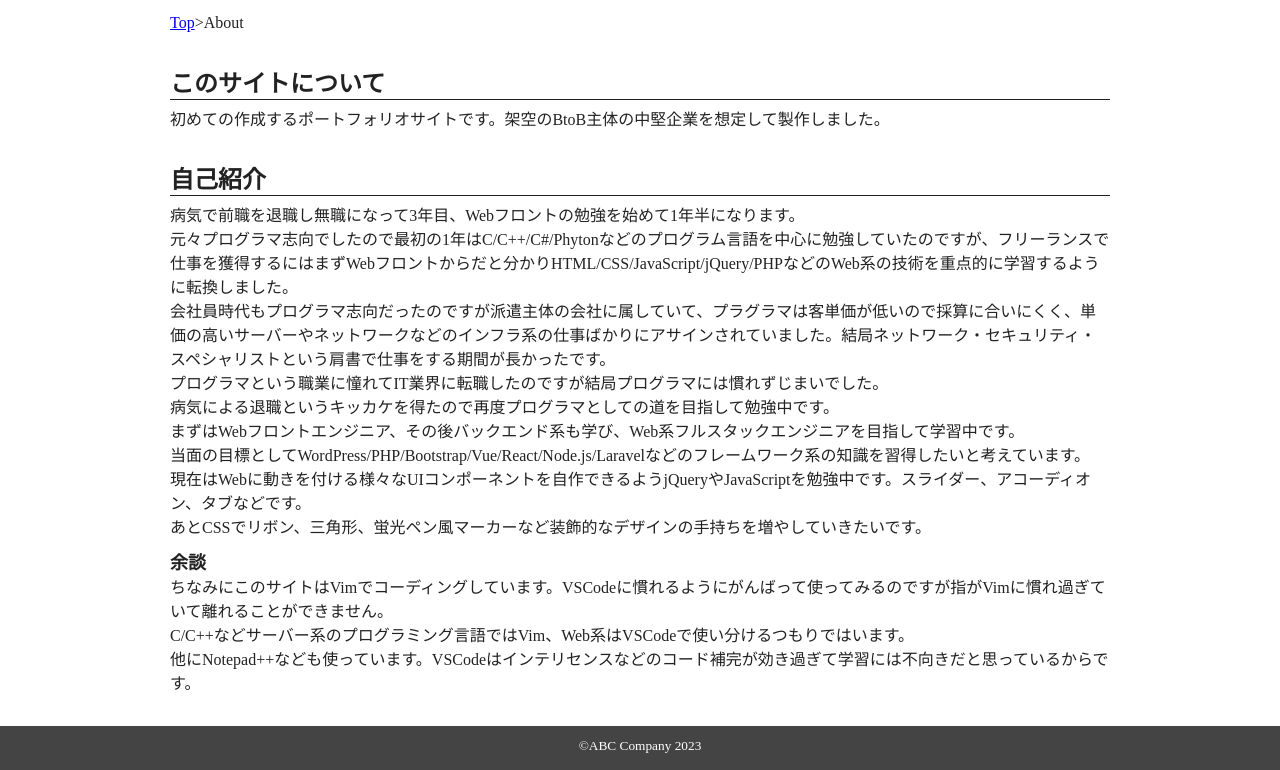
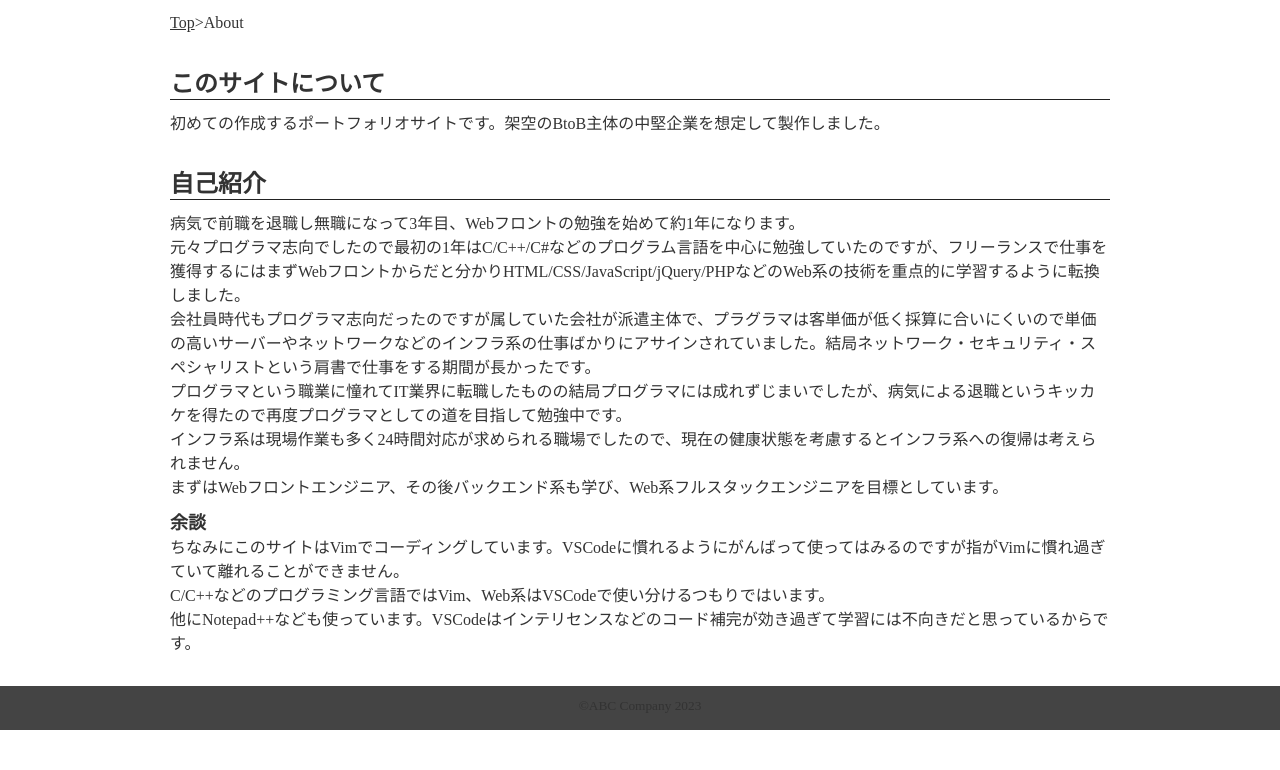
Before and after one commit to k-kamo/k-kamo.github.io, a plain HTML site: page portfolio/about/index.html in a window 1280 px wide. Shown: the part 50-820 px from the top of the page. Drawn offline with Linux system fonts and the light colour scheme.

Commit message:
add jquery cdn and box-sizing:border-box;

```diff
--- a/portfolio/about/about.css
+++ b/portfolio/about/about.css
@@ -17,7 +17,7 @@ main section{
 
 section h2{
 	border-bottom: 1px solid #222;
-	margin-bottom: 6px;
+	margin-bottom: 10px;
 }
 section h3{
 	font-size: 18px;
--- a/portfolio/about/index.html
+++ b/portfolio/about/index.html
@@ -24,25 +24,22 @@
 <main>
 <section>
 <h2>このサイトについて</h2>
-初めての作成するポートフォリオサイトです。架空のBtoB主体の中堅企業を想定して製作しました。
+<p>初めての作成するポートフォリオサイトです。架空のBtoB主体の中堅企業を想定して製作しました。</p>
 </section>
 <section>
 <h2>自己紹介</h2>
-病気で前職を退職し無職になって3年目、Webフロントの勉強を始めて1年半になります。<br>
-元々プログラマ志向でしたので最初の1年はC/C++/C#/Phytonなどのプログラム言語を中心に勉強していたのですが、フリーランスで仕事を獲得するにはまずWebフロントからだと分かりHTML/CSS/JavaScript/jQuery/PHPなどのWeb系の技術を重点的に学習するように転換しました。<br>
-会社員時代もプログラマ志向だったのですが派遣主体の会社に属していて、プラグラマは客単価が低いので採算に合いにくく、単価の高いサーバーやネットワークなどのインフラ系の仕事ばかりにアサインされていました。結局ネットワーク・セキュリティ・スペシャリストという肩書で仕事をする期間が長かったです。<br>
-プログラマという職業に憧れてIT業界に転職したのですが結局プログラマには慣れずじまいでした。<br>
-病気による退職というキッカケを得たので再度プログラマとしての道を目指して勉強中です。<br>
-まずはWebフロントエンジニア、その後バックエンド系も学び、Web系フルスタックエンジニアを目指して学習中です。<br>
-当面の目標としてWordPress/PHP/Bootstrap/Vue/React/Node.js/Laravelなどのフレームワーク系の知識を習得したいと考えています。<br>
-現在はWebに動きを付ける様々なUIコンポーネントを自作できるようjQueryやJavaScriptを勉強中です。スライダー、アコーディオン、タブなどです。<br>
-あとCSSでリボン、三角形、蛍光ペン風マーカーなど装飾的なデザインの手持ちを増やしていきたいです。<br>
-
-
+<p>
+病気で前職を退職し無職になって3年目、Webフロントの勉強を始めて約1年になります。</p>
+<p>元々プログラマ志向でしたので最初の1年はC/C++/C#などのプログラム言語を中心に勉強していたのですが、フリーランスで仕事を獲得するにはまずWebフロントからだと分かりHTML/CSS/JavaScript/jQuery/PHPなどのWeb系の技術を重点的に学習するように転換しました。</p>
+<p>会社員時代もプログラマ志向だったのですが属していた会社が派遣主体で、プラグラマは客単価が低く採算に合いにくいので単価の高いサーバーやネットワークなどのインフラ系の仕事ばかりにアサインされていました。結局ネットワーク・セキュリティ・スペシャリストという肩書で仕事をする期間が長かったです。</p>
+<p>プログラマという職業に憧れてIT業界に転職したものの結局プログラマには成れずじまいでしたが、病気による退職というキッカケを得たので再度プログラマとしての道を目指して勉強中です。</p>
+<p>インフラ系は現場作業も多く24時間対応が求められる職場でしたので、現在の健康状態を考慮するとインフラ系への復帰は考えられません。</p>
+<p>まずはWebフロントエンジニア、その後バックエンド系も学び、Web系フルスタックエンジニアを目標としています。
+</p>
 
 <h3>余談</h3>
-ちなみにこのサイトはVimでコーディングしています。VSCodeに慣れるようにがんばって使ってみるのですが指がVimに慣れ過ぎていて離れることができません。<br>
-C/C++などサーバー系のプログラミング言語ではVim、Web系はVSCodeで使い分けるつもりではいます。<br>
+ちなみにこのサイトはVimでコーディングしています。VSCodeに慣れるようにがんばって使ってはみるのですが指がVimに慣れ過ぎていて離れることができません。<br>
+C/C++などのプログラミング言語ではVim、Web系はVSCodeで使い分けるつもりではいます。<br>
 他にNotepad++なども使っています。VSCodeはインテリセンスなどのコード補完が効き過ぎて学習には不向きだと思っているからです。
 
 </section>
--- a/portfolio/common.css
+++ b/portfolio/common.css
@@ -3,6 +3,8 @@
 *{
 	margin: 0;
 	padding: 0;
+	color: #333;
+	box-sizing: border-box;
 }
 
 body{
@@ -58,8 +60,6 @@ header nav ul li a:hover{
 	border-bottom: 3px dotted #ccc;
 }
 
-
-
 footer{
 	margin-top: 20px;
 	padding: 10px 0 16px;
@@ -74,16 +74,19 @@ footer{
 	display: none;
 }
 
-@media screen and (max-width:565px){
+@media screen and (max-width:600px){
 	html{
 		font-size: 14px;
-		line-height: 1.4em;
+		line-height: 1.6em;
 	}
 	header{
 		margin-bottom: 8px;
 	}
 	header nav{
 		display: none;
+	}
+	p{
+		margin-bottom: .5em;
 	}
 
 	#hamburger{
```
Also changed, not shown: portfolio/index.html (+1 -0 lines).
